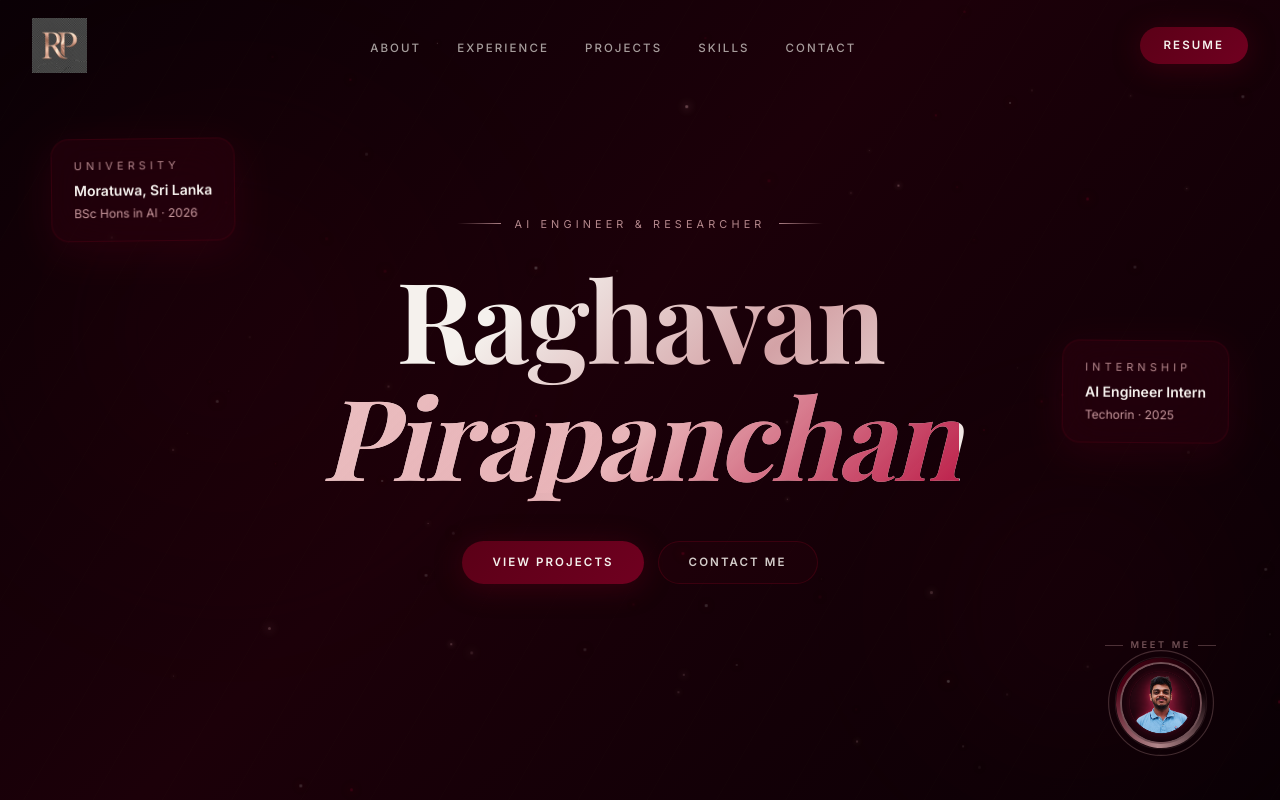
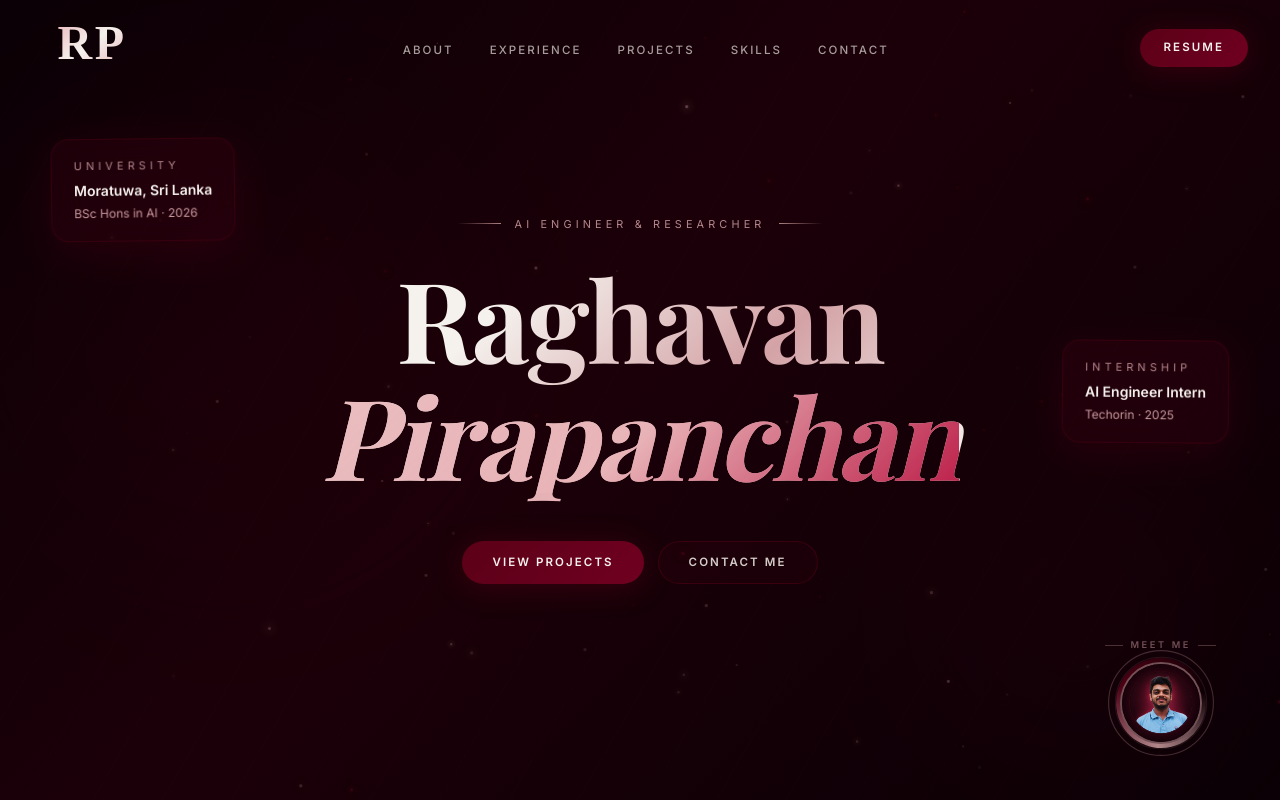
Before and after one commit to RPirapanchan/portfolio, a React (Vite) app: page / in a window 1280 px wide. Shown: the top 800 px of the page. Built offline with nearby package versions, Linux system fonts and the light colour scheme; a web font is replaced by a local one.

Commit message:
Switch to high-quality SVG logo for true transparency

```diff
--- a/src/components/Footer.jsx
+++ b/src/components/Footer.jsx
@@ -7,7 +7,7 @@ export default function Footer() {
       <div style={{ maxWidth: 1200, margin: '0 auto', padding: '0 32px', display: 'flex', flexWrap: 'wrap', alignItems: 'center', justifyContent: 'space-between', gap: 20 }}>
         <motion.div initial={{ opacity: 0 }} whileInView={{ opacity: 1 }} viewport={{ once: true }}
           style={{ display: 'flex', alignItems: 'center' }}>
-          <img src="/logo.png" alt="Logo" style={{ height: '45px', width: 'auto', objectFit: 'contain' }} />
+          <img src="/logo.svg" alt="Logo" style={{ height: '48px', width: 'auto' }} />
         </motion.div>
 
         <motion.p initial={{ opacity: 0 }} whileInView={{ opacity: 1 }} viewport={{ once: true }} transition={{ delay: 0.1 }}
--- a/src/components/Navbar.jsx
+++ b/src/components/Navbar.jsx
@@ -37,7 +37,7 @@ export default function Navbar() {
       <div style={{ maxWidth: 1280, margin: '0 auto', padding: '18px 32px', display: 'flex', alignItems: 'center', justifyContent: 'space-between' }}>
         {/* Logo */}
         <motion.a href="#home" whileHover={{ opacity: 0.8 }} style={{ display: 'flex', alignItems: 'center' }}>
-          <img src="/logo.png" alt="Logo" style={{ height: '55px', width: 'auto', objectFit: 'contain' }} />
+          <img src="/logo.svg" alt="Logo" style={{ height: '60px', width: 'auto' }} />
         </motion.a>
 
         {/* Desktop Links */}
```
Also changed, not shown: public/logo.png (deleted), public/logo.svg (added).
